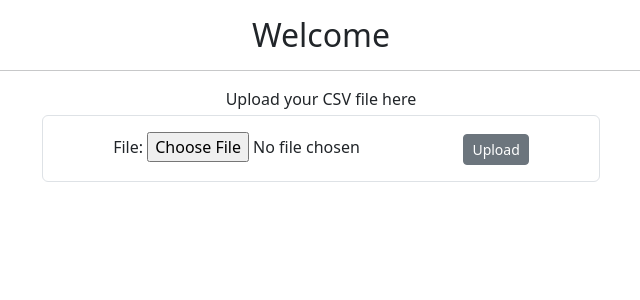
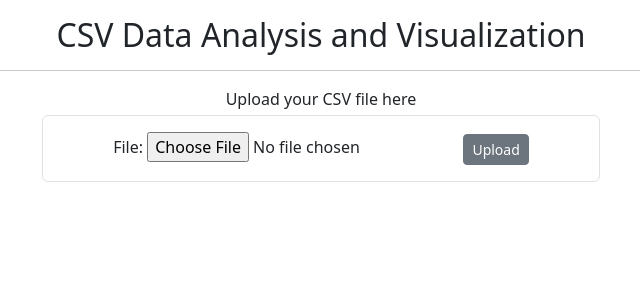
Before and after one commit to ycisir/ve3_task, a Django app: page / in a window 1280 px wide. Shown: the top 300 px of the page, without its empty margins (319-959 px from the left). Run offline with Django 4.2, Linux system fonts and the light colour scheme; some libraries are stand-ins or nearby versions.

Commit message:
Update base.html

```diff
--- a/core/templates/core/base.html
+++ b/core/templates/core/base.html
@@ -10,7 +10,7 @@
 </head>
 <body>
     <div class="container mt-3">
-        <h2 class="text-center">Welcome</h2>
+        <h2 class="text-center">CSV Data Analysis and Visualization</h2>
         <hr>
 
 
```
